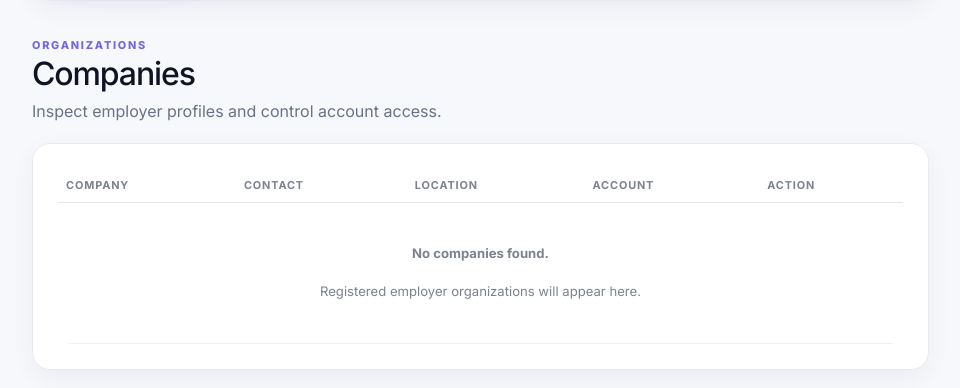
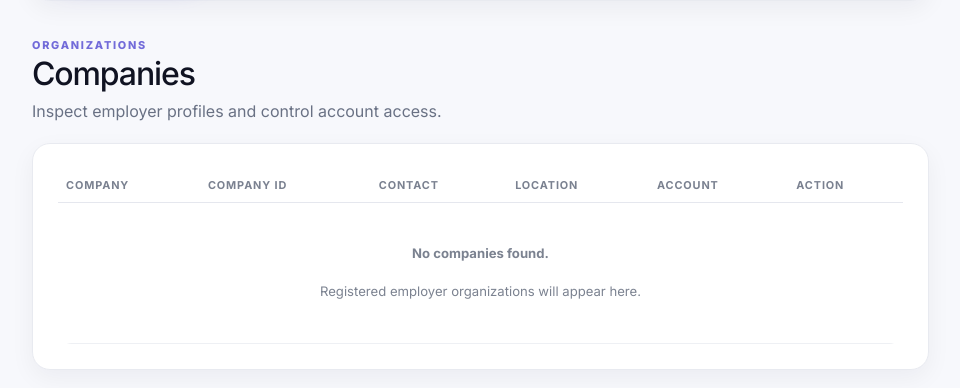
Before and after one commit to deathkernel/FresherFlow, a Flask app: page /admin/ in a window 1280 px wide. Shown: the part 1252-1640 px from the top of the page, without its empty margins (287-1247 px from the left). Run offline with Flask 3, Linux system fonts and the light colour scheme; the visitor is signed in with stand-in values (Sample User, id 1); data that the repository does not hold is empty.

Commit message:
Show company IDs in admin company management

```diff
--- a/templates/admin/dashboard.html
+++ b/templates/admin/dashboard.html
@@ -45,9 +45,9 @@
         </form>
       </div>
       <div id="companies" class="section-head"><div><span class="eyebrow">ORGANIZATIONS</span><h2>Companies</h2><p>Inspect employer profiles and control account access.</p></div></div>
-      <div class="content-card reveal"><div class="table-wrap"><table class="table align-middle"><thead><tr><th>Company</th><th>Contact</th><th>Location</th><th>Account</th><th>Action</th></tr></thead><tbody>
-        {% for company in companies %}<tr data-admin-row><td><strong>{{ company.organization_name }}</strong><small>{{ company.organization_type or 'Organization' }}</small></td><td>{{ company.contact_name }}<small>{{ company.email }}</small></td><td>{{ company.location or '—' }}</td><td><span class="status {{ company.account_status|lower }}">{{ company.account_status|capitalize }}</span></td><td class="text-nowrap"><a class="btn btn-sm btn-light" href="{{ url_for('admin.company_detail', user_id=company.user_id) }}">Details</a><form class="d-inline" method="post" action="{{ url_for('admin.company_status', user_id=company.user_id) }}"><input type="hidden" name="csrf_token" value="{{ csrf_token() }}"><input type="hidden" name="status" value="{{ 'suspended' if company.account_status=='active' else 'active' }}"><button class="btn btn-sm btn-outline-dark" type="submit" data-admin-confirm="change this company account">{{ 'Suspend' if company.account_status=='active' else 'Activate' }}</button></form> <form class="d-inline" method="post" action="{{ url_for('admin.delete_company', user_id=company.user_id) }}"><input type="hidden" name="csrf_token" value="{{ csrf_token() }}"><button class="btn btn-sm btn-outline-danger" type="submit" data-admin-confirm="permanently remove this employer and its jobs">Remove</button></form></td></tr>
-        {% else %}<tr><td colspan="5"><div class="table-empty"><strong>No companies found.</strong><span>Registered employer organizations will appear here.</span></div></td></tr>{% endfor %}
+      <div class="content-card reveal"><div class="table-wrap"><table class="table align-middle"><thead><tr><th>Company</th><th>Company ID</th><th>Contact</th><th>Location</th><th>Account</th><th>Action</th></tr></thead><tbody>
+        {% for company in companies %}<tr data-admin-row><td><strong>{{ company.organization_name }}</strong><small>{{ company.organization_type or 'Organization' }}</small></td><td><span class="admin-company-id">{{ company.company_id }}</span></td><td>{{ company.contact_name }}<small>{{ company.email }}</small></td><td>{{ company.location or '—' }}</td><td><span class="status {{ company.account_status|lower }}">{{ company.account_status|capitalize }}</span></td><td class="text-nowrap"><a class="btn btn-sm btn-light" href="{{ url_for('admin.company_detail', user_id=company.user_id) }}">Details</a><form class="d-inline" method="post" action="{{ url_for('admin.company_status', user_id=company.user_id) }}"><input type="hidden" name="csrf_token" value="{{ csrf_token() }}"><input type="hidden" name="status" value="{{ 'suspended' if company.account_status=='active' else 'active' }}"><button class="btn btn-sm btn-outline-dark" type="submit" data-admin-confirm="change this company account">{{ 'Suspend' if company.account_status=='active' else 'Activate' }}</button></form> <form class="d-inline" method="post" action="{{ url_for('admin.delete_company', user_id=company.user_id) }}"><input type="hidden" name="csrf_token" value="{{ csrf_token() }}"><button class="btn btn-sm btn-outline-danger" type="submit" data-admin-confirm="permanently remove this employer and its jobs">Remove</button></form></td></tr>
+        {% else %}<tr><td colspan="6"><div class="table-empty"><strong>No companies found.</strong><span>Registered employer organizations will appear here.</span></div></td></tr>{% endfor %}
       </tbody></table></div></div>
     </section>
   </div>
```
